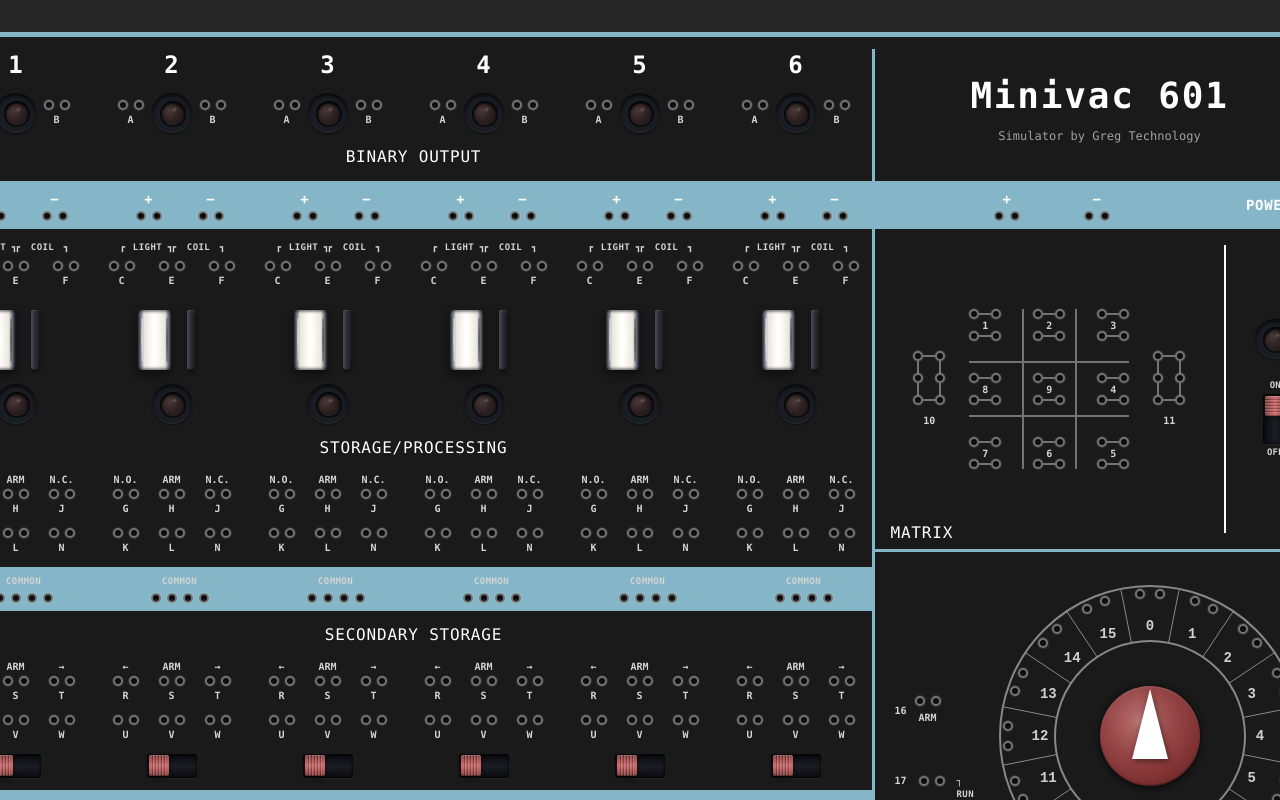
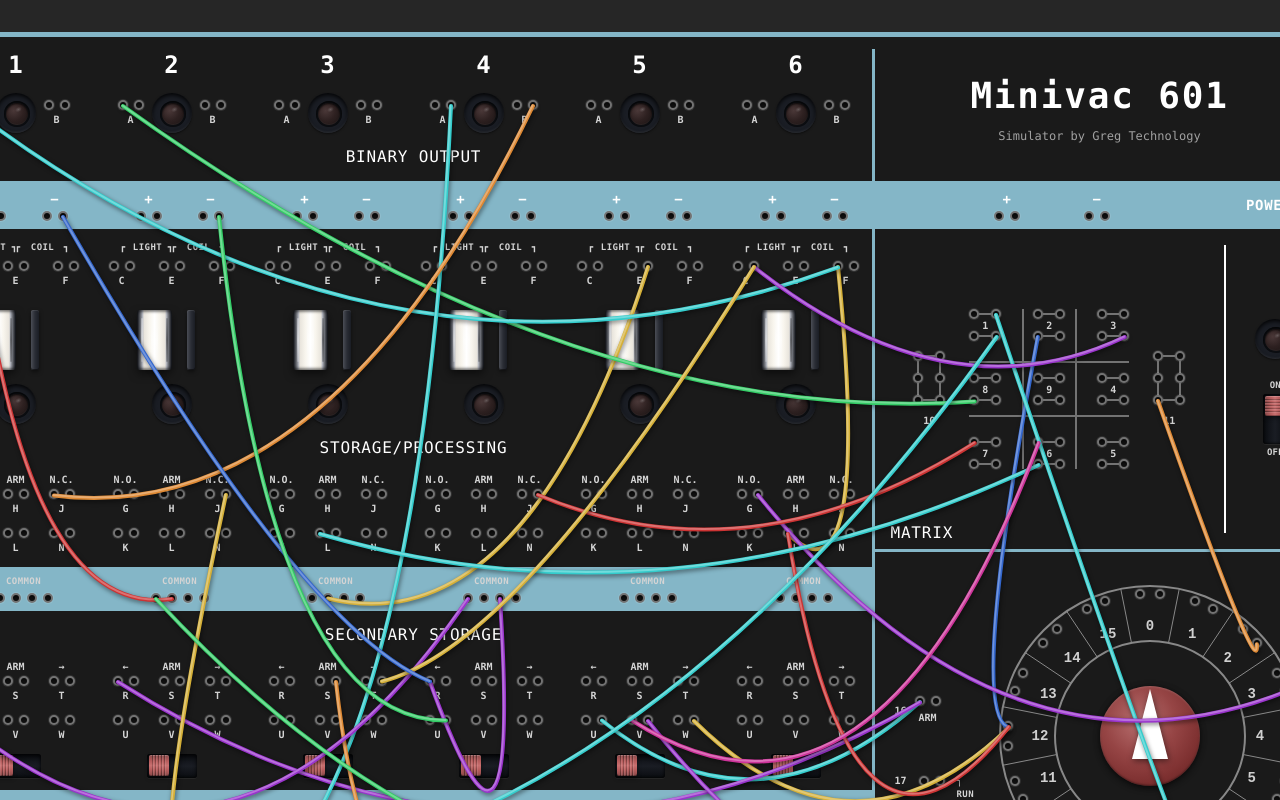
Before and after one commit to gregsadetsky/minivac, a React (Vite) app: page / in a window 1280 px wide. Shown: the top 800 px of the page. Built offline with nearby package versions, Linux system fonts and the light colour scheme.

Commit message:
add cable component

```diff
--- a/src/App.tsx
+++ b/src/App.tsx
@@ -1,9 +1,11 @@
+import React from 'react';
 import MatrixConnector from './components/connectors/MatrixConnector';
 import MatrixConnector6 from './components/connectors/MatrixConnector6';
 import PortPair from './components/connectors/PortPair';
 import TriplePortGroup, { LightCoilDecorations } from './components/connectors/TriplePortGroup';
 import VerticalPortStack from './components/connectors/VerticalPortStack';
 import DecimalWheel from './components/modules/DecimalWheel';
+import Cable from './components/primitives/Cable';
 import Hole from './components/primitives/Hole';
 import Light from './components/primitives/Light';
 import PushButton from './components/primitives/PushButton';
@@ -14,11 +16,83 @@
 
 function App() {
   const columns = [1, 2, 3, 4, 5, 6];
+  const containerRef = React.useRef<HTMLDivElement>(null);
+  const [cables, setCables] = React.useState<Array<{start: {x: number, y: number}, end: {x: number, y: number}, color: string, droop: number}>>([]);
+
+  React.useEffect(() => {
+    if (!containerRef.current) return;
+
+    // Wait a bit for the DOM to fully render
+    setTimeout(() => {
+      if (!containerRef.current) return;
+
+      const container = containerRef.current;
+      const rect = container.getBoundingClientRect();
+
+      // Find all Hole divs (they have rounded-full class and specific bg/border)
+      const holes = Array.from(container.querySelectorAll('.rounded-full')).filter(el => {
+        const classes = el.className;
+        return classes.includes('bg-neutral-900') && classes.includes('border-neutral-500');
+      });
+
+      console.log('Found holes:', holes.length);
+
+      const newCables = [];
+
+      // Connect 30 random holes with nice cables
+      if (holes.length > 30) {
+        const getPos = (hole: Element) => getRelativePosition(hole, container, rect);
+
+        // Cable colors
+        const colors = ['#cc3333', '#3366cc', '#33cc66', '#dd8833', '#d4af37', '#9933cc', '#cc3399', '#33cccc'];
+
+        // Generate 30 random cables
+        const usedPairs = new Set<string>();
+        let attempts = 0;
+
+        while (newCables.length < 30 && attempts < 150) {
+          attempts++;
+
+          // Pick two random holes
+          const idx1 = Math.floor(Math.random() * holes.length);
+          const idx2 = Math.floor(Math.random() * holes.length);
+
+          // Make sure they're different and we haven't used this pair
+          if (idx1 === idx2) continue;
+          const pairKey = idx1 < idx2 ? `${idx1}-${idx2}` : `${idx2}-${idx1}`;
+          if (usedPairs.has(pairKey)) continue;
+
+          usedPairs.add(pairKey);
+
+          const p1 = getPos(holes[idx1]);
+          const p2 = getPos(holes[idx2]);
+
+          if (p1 && p2) {
+            const color = colors[Math.floor(Math.random() * colors.length)];
+            const droop = 150 + Math.random() * 100; // Random droop between 150-250
+            newCables.push({ start: p1, end: p2, color, droop });
+          }
+        }
+      }
+
+      console.log('Setting cables:', newCables);
+      setCables(newCables);
+    }, 100);
+  }, []);
+
+  // Helper function
+  const getRelativePosition = (element: Element, container: HTMLDivElement, containerRect: DOMRect) => {
+    const elemRect = element.getBoundingClientRect();
+    return {
+      x: elemRect.left - containerRect.left + elemRect.width / 2 - 5,
+      y: elemRect.top - containerRect.top + elemRect.height / 2 - 4
+    };
+  };
 
   return (
     <div className="min-h-screen bg-neutral-800 flex items-center justify-center p-8">
       {/* Minivac frame */}
-      <div className="bg-[#1a1a1a] p-3 border-[5px] border-[#84B6C7] select-none">
+      <div ref={containerRef} className="relative bg-[#1a1a1a] p-3 border-[5px] border-[#84B6C7] select-none">
         <div className="flex gap-0">
           {/* LEFT PANEL - 6 columns */}
           <div className="flex flex-col gap-3">
@@ -376,6 +450,19 @@
             <div className="text-white font-mono text-base tracking-wider text-center pb-2">DECIMAL INPUT-OUTPUT</div>
           </div>
         </div>
+
+        {/* Cables connecting actual holes - positioned dynamically */}
+        {cables.map((cable, idx) => (
+          <Cable
+            key={idx}
+            startX={cable.start.x}
+            startY={cable.start.y}
+            endX={cable.end.x}
+            endY={cable.end.y}
+            color={cable.color}
+            droop={cable.droop}
+          />
+        ))}
       </div>
     </div>
   );
--- /dev/null
+++ b/src/components/primitives/Cable.tsx
@@ -0,0 +1,102 @@
+interface CableProps {
+  startX: number;
+  startY: number;
+  endX: number;
+  endY: number;
+  color?: string;
+  droop?: number; // How much the cable droops (default: auto-calculated)
+}
+
+export default function Cable({
+  startX,
+  startY,
+  endX,
+  endY,
+  color = '#d4af37', // Gold/brass color for classic wire
+  droop
+}: CableProps) {
+  // Calculate cable path with natural droop
+  const dx = endX - startX;
+  const dy = endY - startY;
+  const distance = Math.sqrt(dx * dx + dy * dy);
+
+  // Auto-calculate droop based on distance if not provided
+  const droopAmount = droop ?? Math.min(distance * 0.3, 80);
+
+  // Calculate control points for bezier curve
+  const midX = (startX + endX) / 2;
+  const midY = (startY + endY) / 2;
+
+  // Add droop in the perpendicular direction to make it sag naturally
+  const perpX = -dy / distance;
+  const perpY = dx / distance;
+
+  const controlX = midX + perpX * droopAmount * 0.3;
+  const controlY = midY + perpY * droopAmount * 0.3 + droopAmount;
+
+  // Bounding box for SVG
+  const minX = Math.min(startX, endX, controlX) - 10;
+  const minY = Math.min(startY, endY, controlY) - 10;
+  const maxX = Math.max(startX, endX, controlX) + 10;
+  const maxY = Math.max(startY, endY, controlY) + 10;
+  const width = maxX - minX;
+  const height = maxY - minY;
+
+  // Adjust coordinates relative to SVG viewBox
+  const relStartX = startX - minX;
+  const relStartY = startY - minY;
+  const relEndX = endX - minX;
+  const relEndY = endY - minY;
+  const relControlX = controlX - minX;
+  const relControlY = controlY - minY;
+
+  const pathD = `M ${relStartX} ${relStartY} Q ${relControlX} ${relControlY} ${relEndX} ${relEndY}`;
+
+  return (
+    <svg
+      className="absolute pointer-events-none"
+      style={{
+        left: `${minX}px`,
+        top: `${minY}px`,
+        width: `${width}px`,
+        height: `${height}px`,
+        zIndex: 1
+      }}
+      viewBox={`0 0 ${width} ${height}`}
+    >
+      {/* Cable shadow for depth */}
+      <path
+        d={pathD}
+        fill="none"
+        stroke="rgba(0,0,0,0.4)"
+        strokeWidth="5"
+        strokeLinecap="round"
+        style={{
+          transform: 'translate(1px, 2px)',
+          filter: 'blur(2px)'
+        }}
+      />
+
+      {/* Main cable body */}
+      <path
+        d={pathD}
+        fill="none"
+        stroke={color}
+        strokeWidth="4"
+        strokeLinecap="round"
+      />
+
+      {/* Highlight on cable for 3D effect */}
+      <path
+        d={pathD}
+        fill="none"
+        stroke="rgba(255,255,255,0.3)"
+        strokeWidth="2"
+        strokeLinecap="round"
+        style={{
+          transform: 'translate(-0.5px, -0.5px)'
+        }}
+      />
+    </svg>
+  );
+}
```
